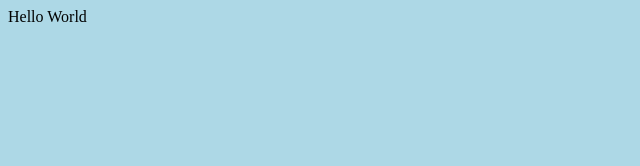
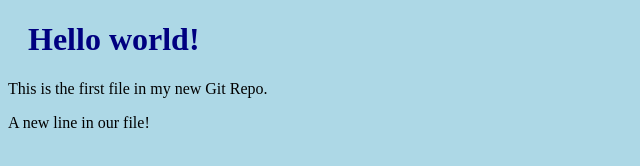
Before and after one commit to Minh20812/hello-world, a plain HTML site: page index.html in a window 1280 px wide. Shown: the whole page, without its empty margins (0-640 px from the left). Drawn offline with Linux system fonts and the light colour scheme.

Commit message:
Updated index.html with a new line

```diff
--- a/index.html
+++ b/index.html
@@ -9,7 +9,9 @@
 </head>
 
 <body>
-    Hello World
+    <h1>Hello world!</h1>
+    <p>This is the first file in my new Git Repo.</p>
+    <p>A new line in our file!</p>
 </body>
 
 </html>
```
